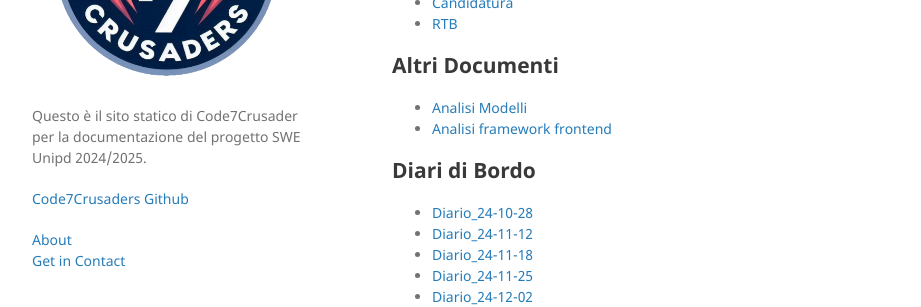
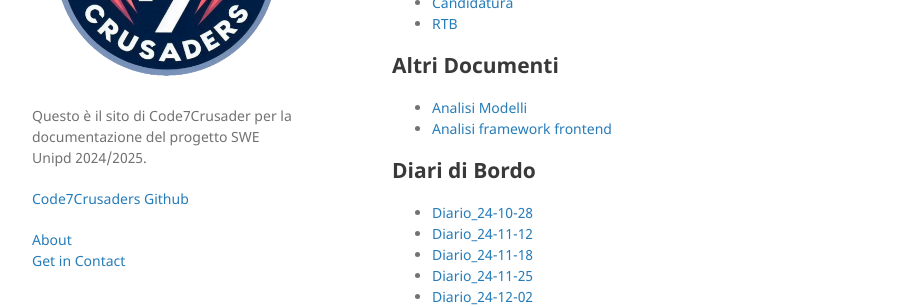
Before and after one commit to Code7Crusaders/code7crusaders.github.io, a Jekyll site: the page built from index.markdown, in a window 1280 px wide. Shown: the part 279-586 px from the top of the page, without its empty margins (178-1099 px from the left). Built offline with Jekyll 4.4.1, drawn with Linux system fonts in a browser that asks for light colours.

Commit message:
Aggiornata la descrizione del sito nella configurazione

```diff
--- a/_config.yml
+++ b/_config.yml
@@ -21,7 +21,7 @@
 title: Code 7 Crusaders
 email: code7crusaders@gmail.com
 description: >- # this means to ignore newlines until "baseurl:"
-  Questo è il sito statico di Code7Crusader per la documentazione del progetto SWE Unipd 2024/2025.
+  Questo è il sito di Code7Crusader per la documentazione del progetto SWE Unipd 2024/2025.
 baseurl: "/" # the subpath of your site, e.g. /blog
 url: "" # the base hostname & protocol for your site, e.g. http://example.com
 github_username:  Code7Crusaders
```
